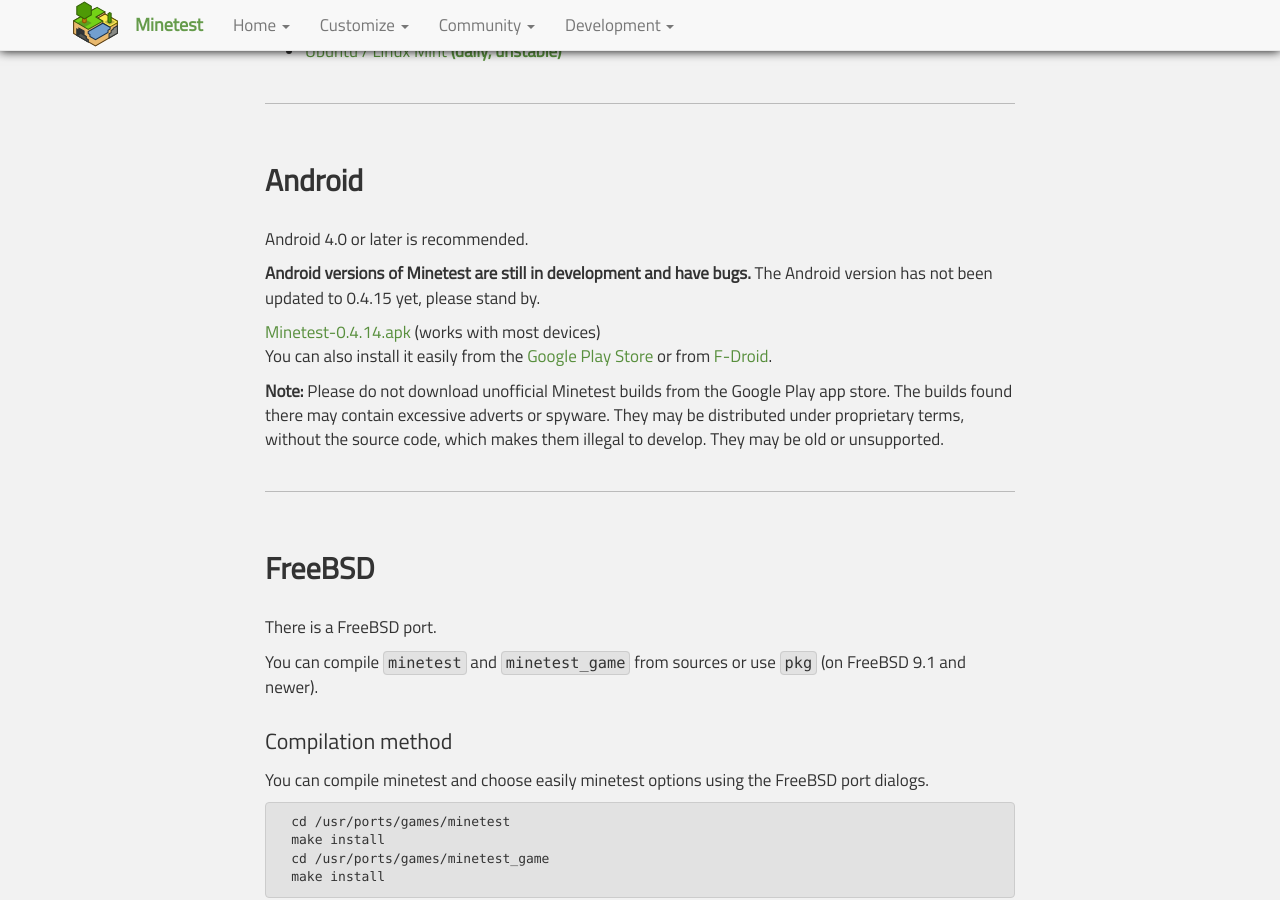
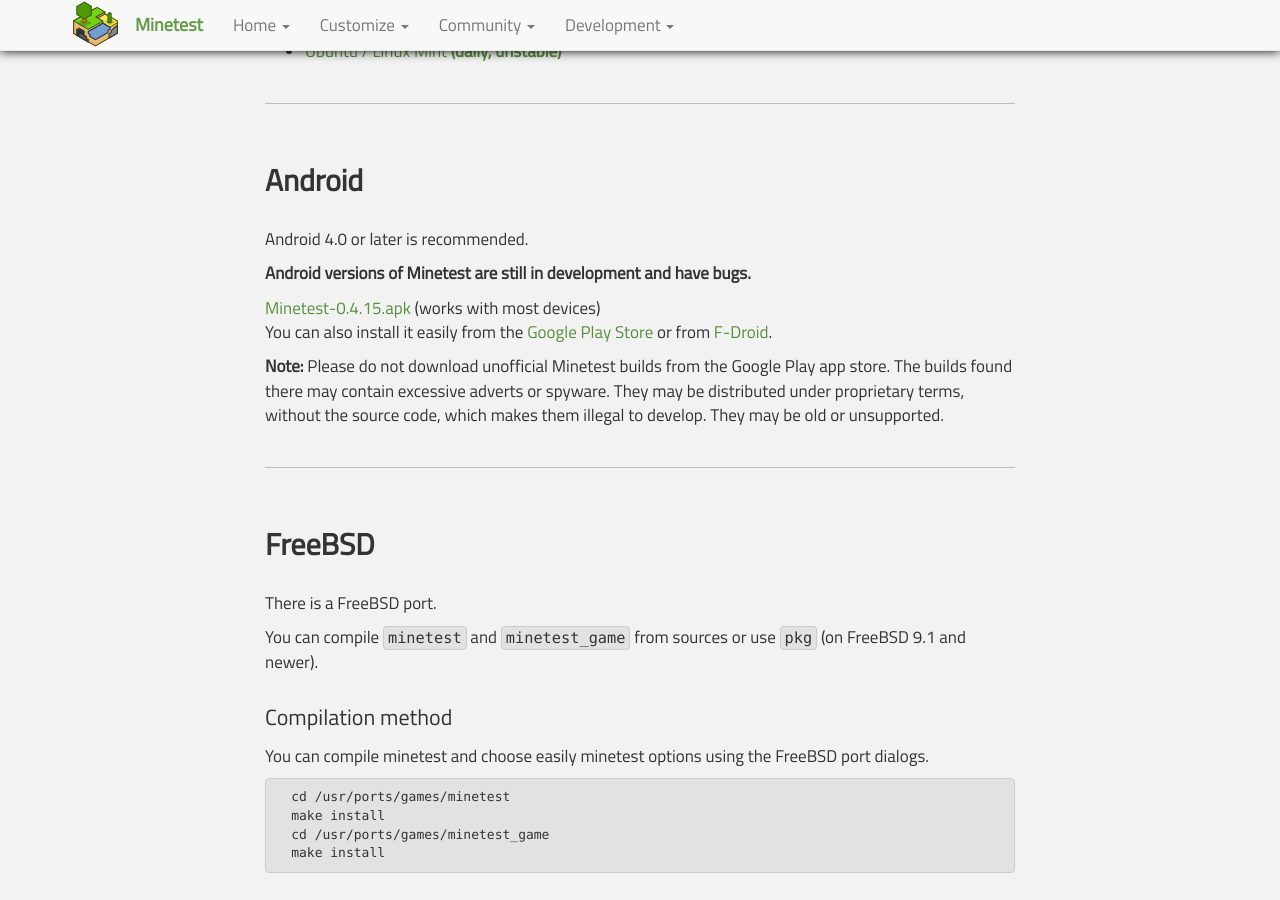
Before and after one commit to minetest/minetest.github.io, a Jekyll site: the page built from downloads.html, in a window 1280 px wide and 900 px high, scrolled down 1806 px. Built offline with Jekyll 4.4.1, drawn with Linux system fonts in a browser that asks for light colours; comment, search, counter and statistics services are not loaded.

Commit message:
Update Android link in downloads.html

```diff
--- a/downloads.html
+++ b/downloads.html
@@ -88,11 +88,11 @@ redirect_from:
 <p>Android 4.0 or later is recommended.</p>
 
 <p>
-  <strong>Android versions of Minetest are still in development and have bugs.</strong> The Android version has not been updated to 0.4.15 yet, please stand by.
+  <strong>Android versions of Minetest are still in development and have bugs.</strong>
 </p>
 
 <p>
-  <a href="https://github.com/minetest/minetest/releases/download/0.4.14/Minetest-0.4.14.apk">Minetest-0.4.14.apk</a> (works with most devices)<br>
+  <a href="https://github.com/minetest/minetest/releases/download/0.4.15/Minetest-0.4.15.apk">Minetest-0.4.15.apk</a> (works with most devices)<br>
   You can also install it easily from the <a href="https://play.google.com/store/apps/details?id=net.minetest.minetest">Google Play Store</a> or from <a href="https://f-droid.org/repository/browse/?fdid=net.minetest.minetest">F-Droid</a>.
 </p>
 
```
